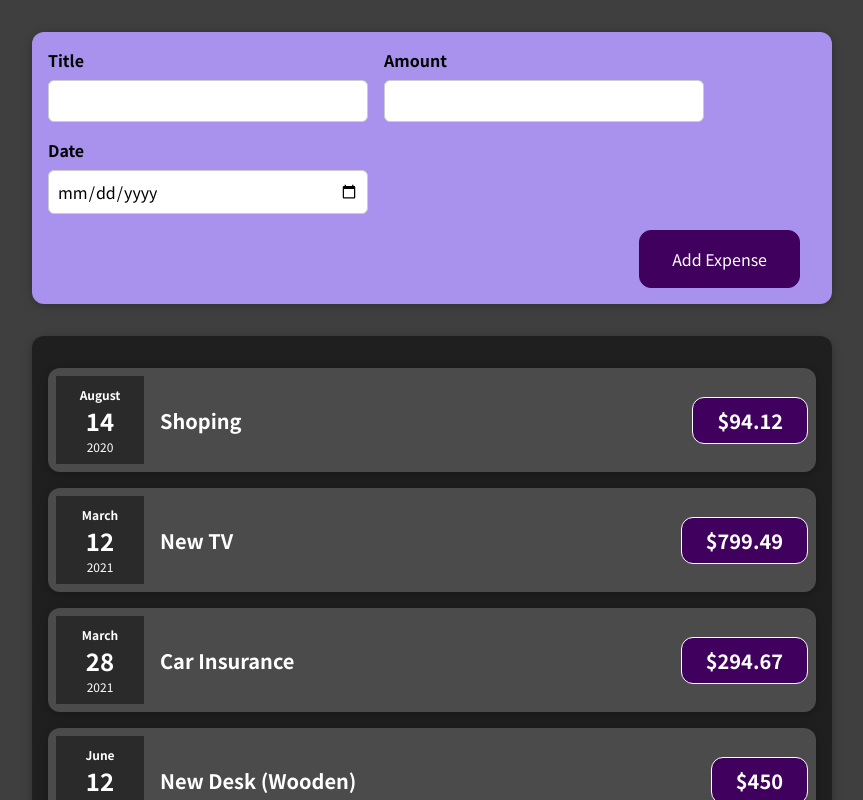
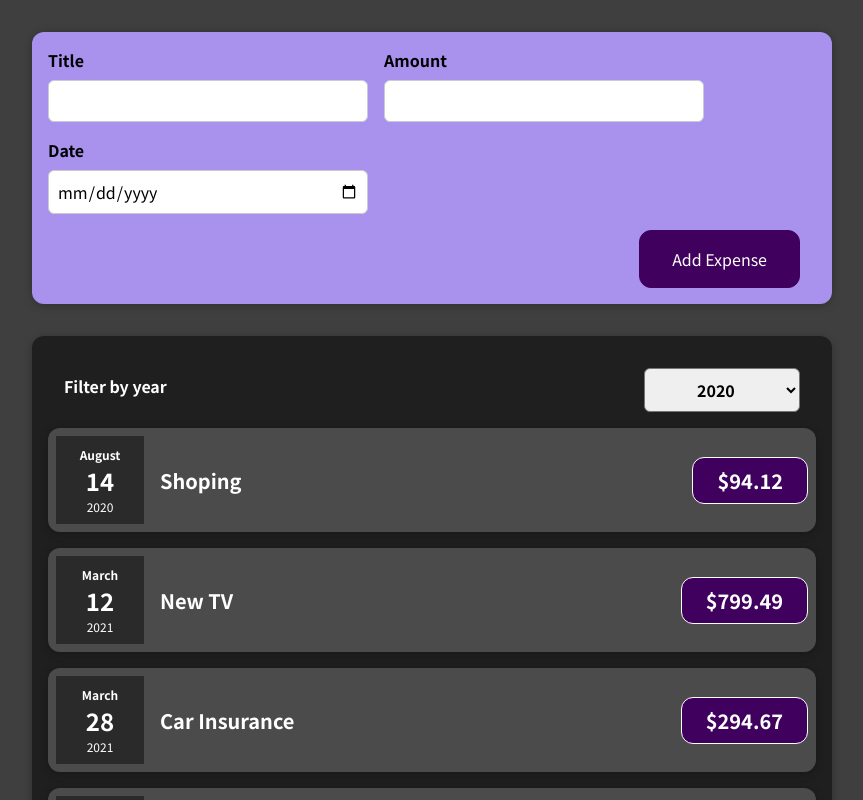
Before and after one commit to Pooja113/react-bar-project, a React (Create React App) app: page / in a window 1280 px wide. Shown: the top 800 px of the page, without its empty margins (208-1071 px from the left). Built offline with nearby package versions, Linux system fonts and the light colour scheme.

Commit message:
Bottom Up Communication

```diff
--- a/src/App.js
+++ b/src/App.js
@@ -24,9 +24,13 @@
     },
 
   ]
+
+  const addExpenseHandler = (expense) => {
+    console.log(expense);
+  }
   return (
     <div>
-      <NewExpense />
+      <NewExpense onAddExpense = {addExpenseHandler} />
       <Expenses items = {expenses} />
     </div>
   );
--- /dev/null
+++ b/src/components/Expenses/ExpenseFilter.css
@@ -0,0 +1,24 @@
+.expenses-filter {
+  color: white;
+  padding: 0 1rem;
+}
+
+.expenses-filter__control {
+  display: flex;
+  width: 100%;
+  align-items: center;
+  justify-content: space-between;
+  margin: 1rem 0;
+}
+
+.expenses-filter label {
+  font-weight: bold;
+  margin-bottom: 0.5rem;
+}
+
+.expenses-filter select {
+  font: inherit;
+  padding: 0.5rem 3rem;
+  font-weight: bold;
+  border-radius: 6px;
+}
--- /dev/null
+++ b/src/components/Expenses/ExpenseFilter.js
@@ -0,0 +1,25 @@
+import React from 'react';
+
+import './ExpenseFilter.css';
+
+const ExpensesFilter = (props) => {
+  const filterChangeHandler = (event) => {
+    const selectYear = event.target.value;
+    props.onExpenseFilter(selectYear);
+  }
+  return (
+    <div className='expenses-filter'>
+      <div className='expenses-filter__control'>
+        <label>Filter by year</label>
+        <select value={props.selected} onChange={filterChangeHandler}>
+          <option value='2022'>2022</option>
+          <option value='2021'>2021</option>
+          <option value='2020'>2020</option>
+          <option value='2019'>2019</option>
+        </select>
+      </div>
+    </div>
+  );
+};
+
+export default ExpensesFilter;
--- a/src/components/Expenses/Expenses.js
+++ b/src/components/Expenses/Expenses.js
@@ -1,11 +1,18 @@
-import React from 'react'
+import React, { useState } from 'react'
 import ExpenseItem from './ExpenseItem'
 import Card from '../UI/Card'
 import './Expenses.css'
+import ExpensesFilter from './ExpenseFilter'
 
 export default function Expenses(props) {
+  const [filteredyear,setfilteredYear] = useState('2020');
+  const expenseFilterHandler = (selectedYear) => {
+    setfilteredYear(selectedYear);
+  }
   return (
+
     <Card className='expenses'>
+    <ExpensesFilter selected={filteredyear} onExpenseFilter = {expenseFilterHandler} />
       <ExpenseItem
         title={props.items[0].title}
         amount={props.items[0].amount}
@@ -26,7 +33,6 @@
         amount={props.items[3].amount}
         date={props.items[3].date}
       />
-
     </Card>
   )
 }
--- a/src/components/NewExpense/ExpenseForm.js
+++ b/src/components/NewExpense/ExpenseForm.js
@@ -1,7 +1,7 @@
 import React, { useState } from 'react';
 import './ExpenseForm.css';
 
-const ExpenseForm = () => {
+const ExpenseForm = (props) => {
 
   const [enteredTitle, setenteredTitle] = useState(' ');
   const [enteredAmount, setenteredAmount] = useState(' ');
@@ -48,7 +48,7 @@
     amount: enteredAmount,
     date: new Date(enteredDate)
   }
-  console.log(expenseData);
+  props.onSaveExpenseData(expenseData);
   setenteredAmount('');
   setenteredTitle('');
   setenteredDate('');
--- a/src/components/NewExpense/NewExpense.js
+++ b/src/components/NewExpense/NewExpense.js
@@ -2,10 +2,17 @@
 import ExpenseForm from './ExpenseForm'
 import './NewExpense.css'
 
-const NewExpense = () => {
+const NewExpense = (props) => {
+  const SaveExpenseDataHandler = (enteredExpenseData) => {
+    const expenseData = {
+      ...enteredExpenseData,
+      id: Math.random().toString(),
+    }
+    props.onAddExpense(expenseData);
+  }
   return (
     <div className='new-expense '>
-      <ExpenseForm />
+      <ExpenseForm onSaveExpenseData= {SaveExpenseDataHandler}/>
     </div>
   )
 }
```
